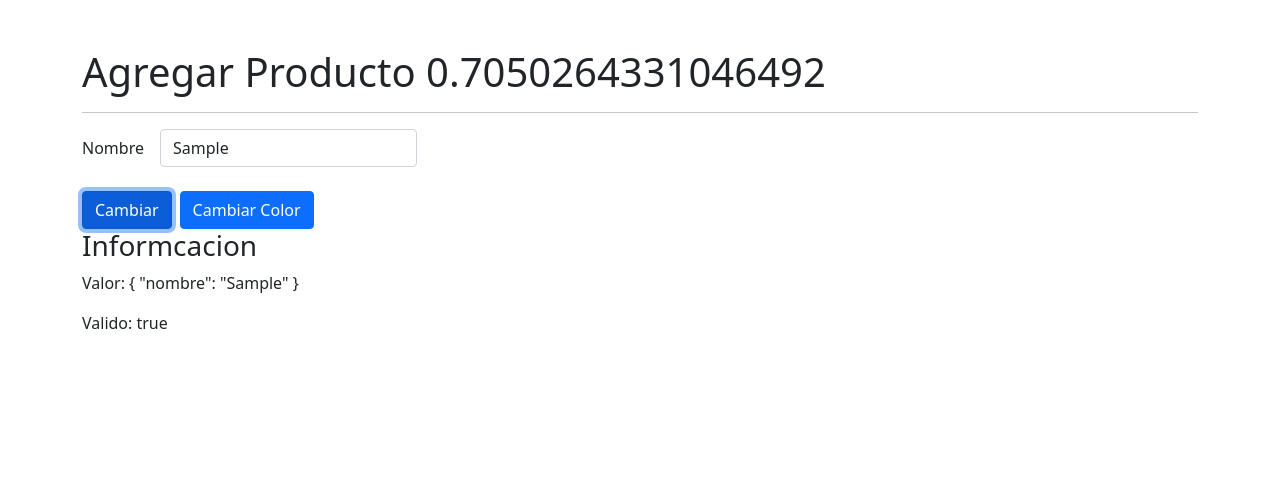
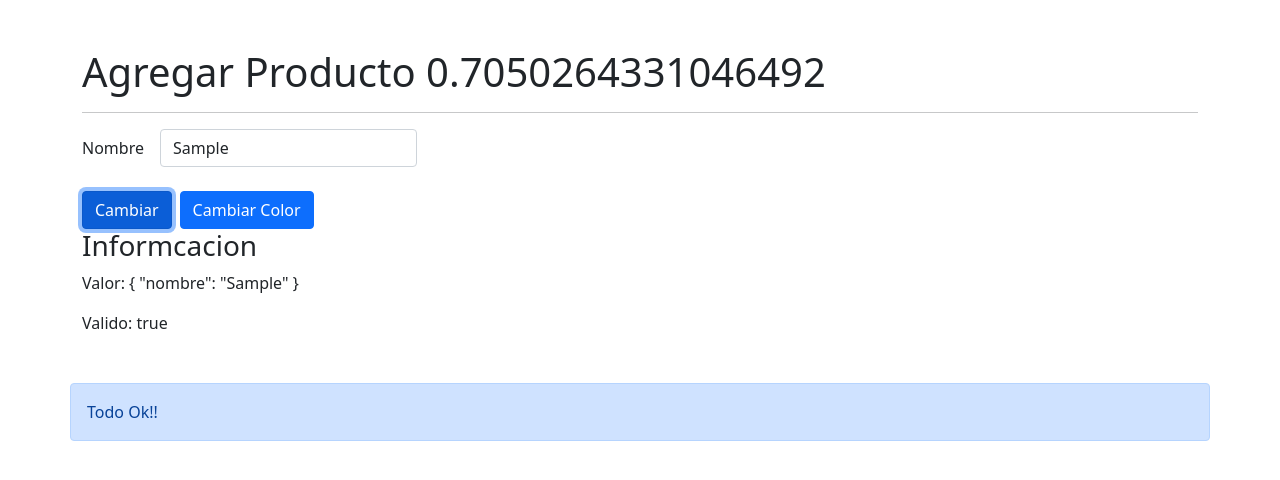
Before and after one commit to alejahndro02/directivasApp, an Angular app: page /productos/agregar in a window 1280 px wide. Both pictures are taken after typing "Sample" into the empty fields and a click on the button "Cambiar". Shown: the top 480 px of the page. Built offline with nearby package versions, Linux system fonts and the light colour scheme.

Commit message:
Se maqueto la seccion que respondera a la directiva estructural customig hacineo referencia con *customIf y pasandole comoo argumento si es valido el formulario

```diff
--- a/src/app/productos/pages/agregar/agregar.component.html
+++ b/src/app/productos/pages/agregar/agregar.component.html
@@ -18,6 +18,7 @@
             </span>
         </div>
     </div>
+    <!-- Botones -->
     <div class="row mt-4">
         <div class="col">
             <button class="btn btn-primary"
@@ -32,3 +33,11 @@
 <p>Valor: {{miFormulario.value | json }}</p>
 
 <p>Valido: {{miFormulario.valid}}</p>
+
+    <!--Otra froma de ocultar es emplear una direcivas estructural   -->
+<div class="row mt-5"
+    *customIf="miFormulario.valid">
+    <div class="alert alert-primary">
+        Todo Ok!!
+    </div>
+</div>
```
